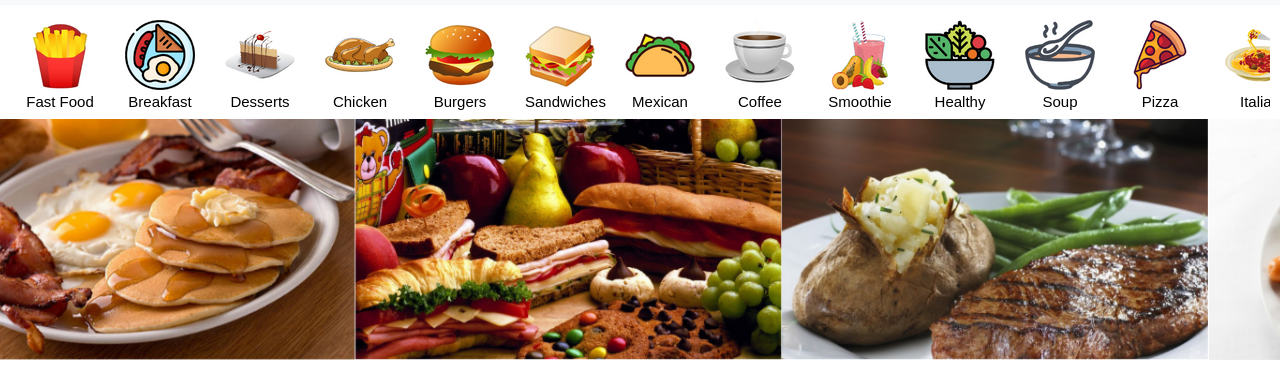
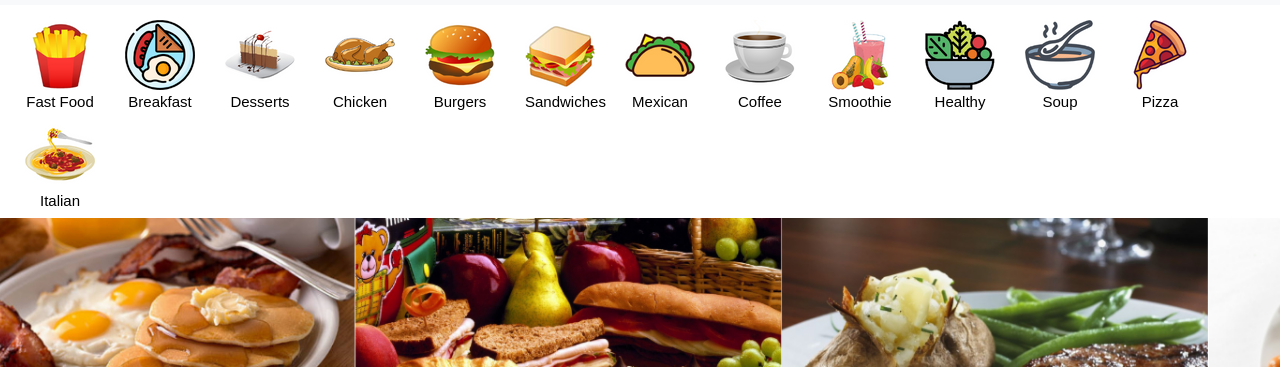
Before and after one commit to inventabuild/QS-Aug2021-WD--Project-1, a plain HTML site: page index.html in a window 1280 px wide. Shown: the part 101-468 px from the top of the page. Drawn offline with nearby package versions, Linux system fonts and the light colour scheme.

Commit message:
Upgraded food selection toolbar

```diff
--- a/style.css
+++ b/style.css
@@ -163,14 +163,12 @@ body{
 }
 .types-of-foods-menu-bar{
   display: flex;
-  flex-wrap: nowrap;
-  justify-content: space-between;
+  flex-wrap: wrap;
   margin-top: 15px;
   margin-bottom: 0px;
   padding-bottom: 0px;
   margin-left: 10px;
   margin-right: 10px;
-  overflow: auto;
 }
 .food-img-btn-in-bar{
   width: 70px;
```
